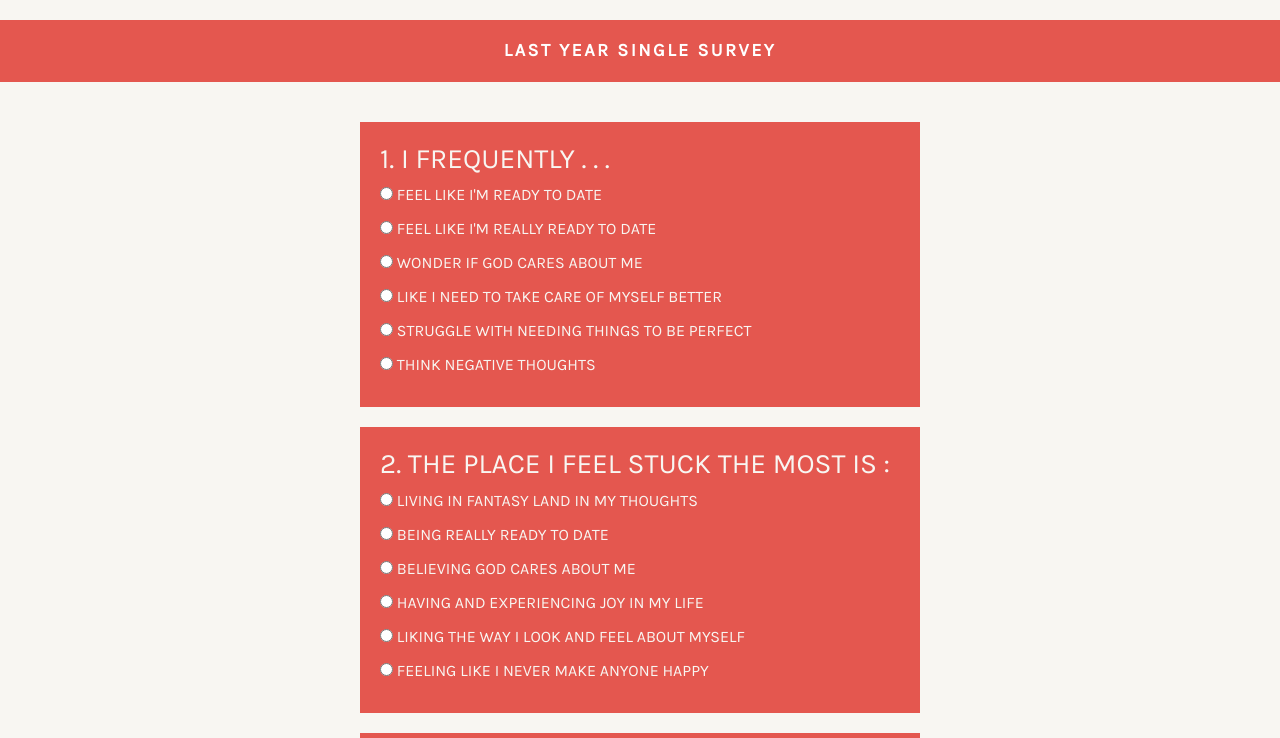
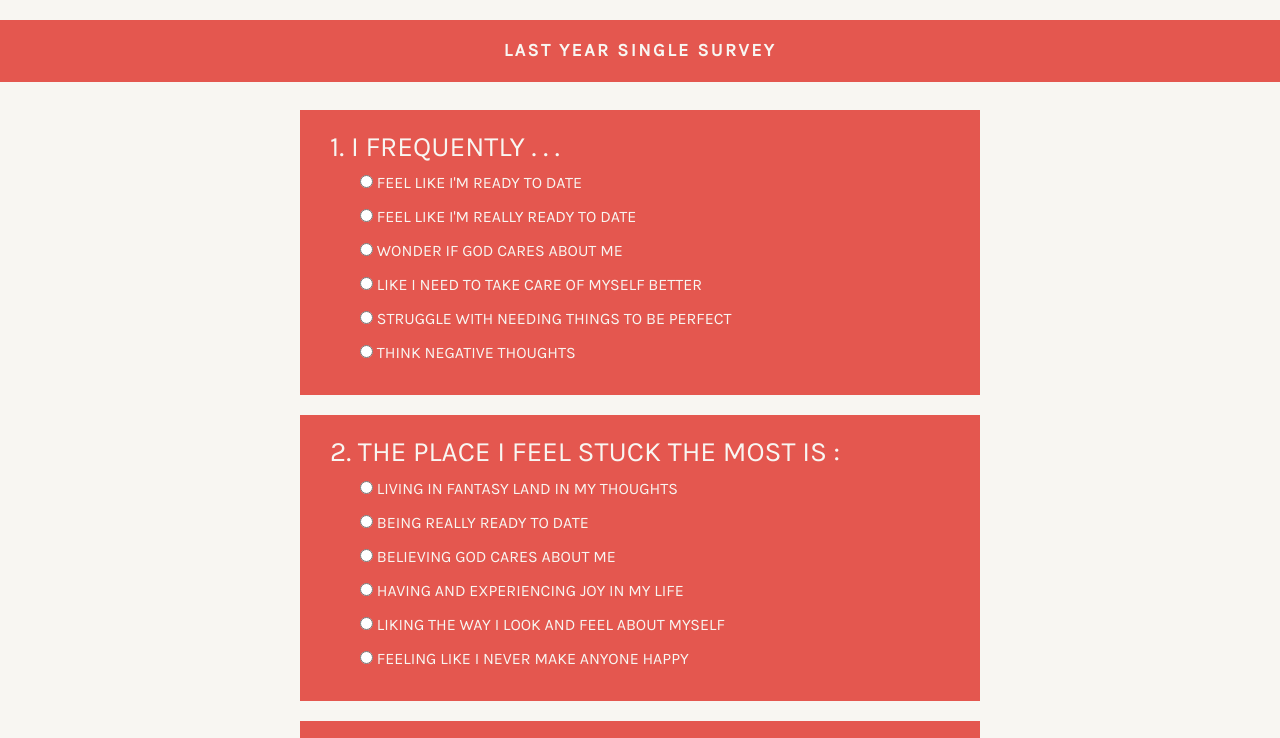
Before and after one commit to CoopersCoding/LYS-Quiz, a plain HTML site: page index.html in a window 1280 px wide. Shown: the top 738 px of the page. Drawn offline with nearby package versions, Linux system fonts and the light colour scheme.

Commit message:
updated css

```diff
--- a/index.html
+++ b/index.html
@@ -398,6 +398,9 @@ Feeling like I never make anyone happy
       </form>
     </div>
 
+    <footer>
+      <div class="footer">Last Year Single Survey</div>
+    </footer>
 
     <!-- JavaScript Bundle with Popper -->
     <script src="newPage.js"></script>
--- a/style.css
+++ b/style.css
@@ -8,13 +8,12 @@ h1 {
     font-size: 18px;
     font-weight: bold;
     color: #F8F6F2;
+    background-color: #E4574F;
+    margin-top: 20px;
+    padding: 20px;
     letter-spacing: 2.5px;
     text-align: center;
-    width: 100%;
-    margin: 20px auto;
-    padding: 20px;
-    background-color: #E4574F;
-    color: white;
+
 }
 
 p {
@@ -31,26 +30,12 @@ p {
     color: white;
 }
 
-.title {
-    font-family: 'karla', sans-serif;
-    font-size: 18px;
-    font-weight: bold;
-    color: #F8F6F2;
-    letter-spacing: 2.5px;
-    text-align: center;
-    width: 100%;
-    margin: 20px auto;
-    padding: 20px;
-    background-color: #E4574F;
-    color: white;
-}
-
 .question {
     font-family: 'karla';
     /* font in all caps */
     text-transform: uppercase;
     margin-bottom: 20px;
-    padding: 20px;
+    padding: 20px 30px;
     color: #F8F6F2;
     background-color: #E4574F;
 
@@ -58,23 +43,26 @@ p {
 }
 
 .container {
-    width: 600px;
-    margin: 0 auto;
+    max-width: 720px;
     padding: 20px;
   }
 
-  .question {
-    margin-bottom: 20px;
+  .result-container {
+    padding-bottom: 50px;
   }
+
+.options {
+    padding-left: 30px;
+}
 
   .options label {
     display: block;
     margin-bottom: 10px;
   }
 
-  .submit-btn {
+.submit-btn {
     margin: auto;
-    margin-top: 20px;
+    margin-top: 10px;
     margin-bottom: 30px;
     padding: 10px 20px;
     color: #F8F6F2;
@@ -84,8 +72,6 @@ p {
     font-family: inherit;
     font-size: 21px;
     display: block;
-
-
   }
 
 
```
Also changed, not shown: results.html (+1 -1 lines). Lines whose indentation alone changed are shown as unchanged.
